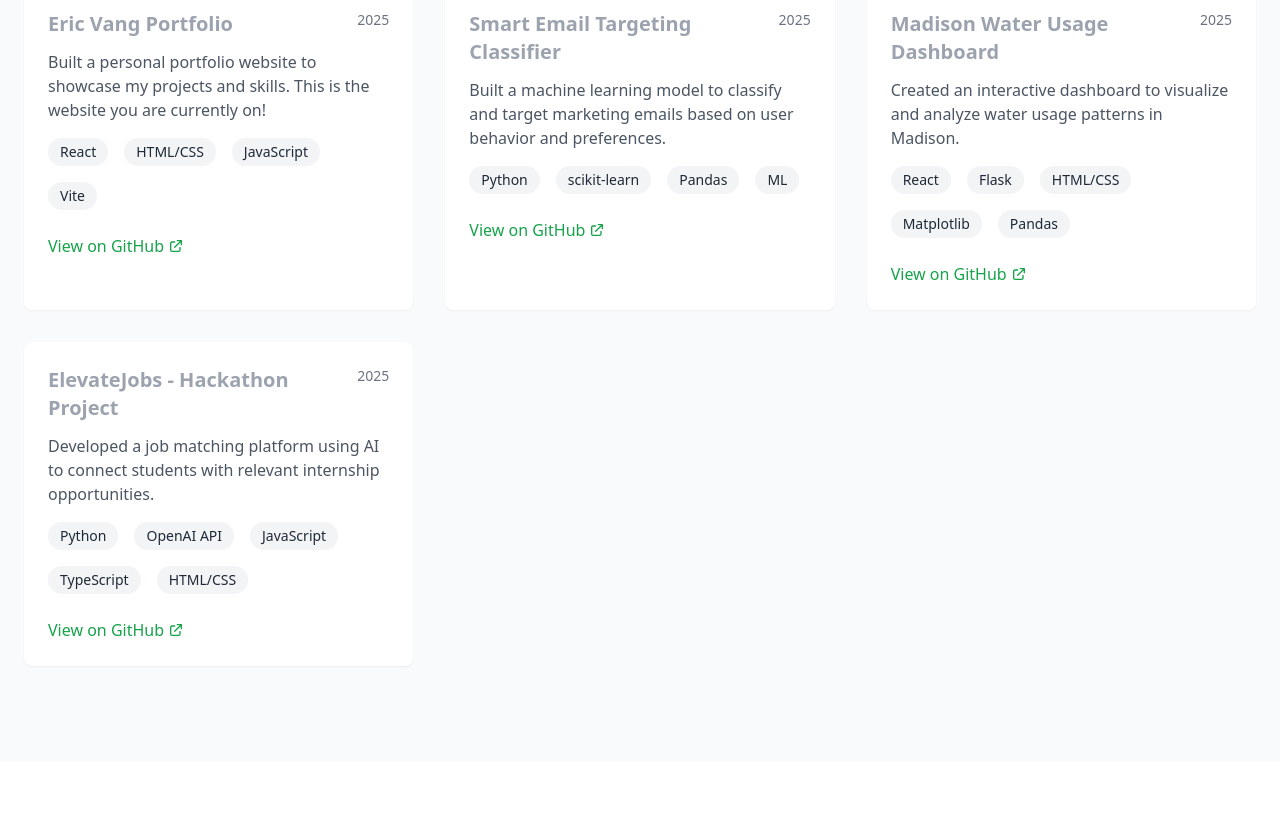
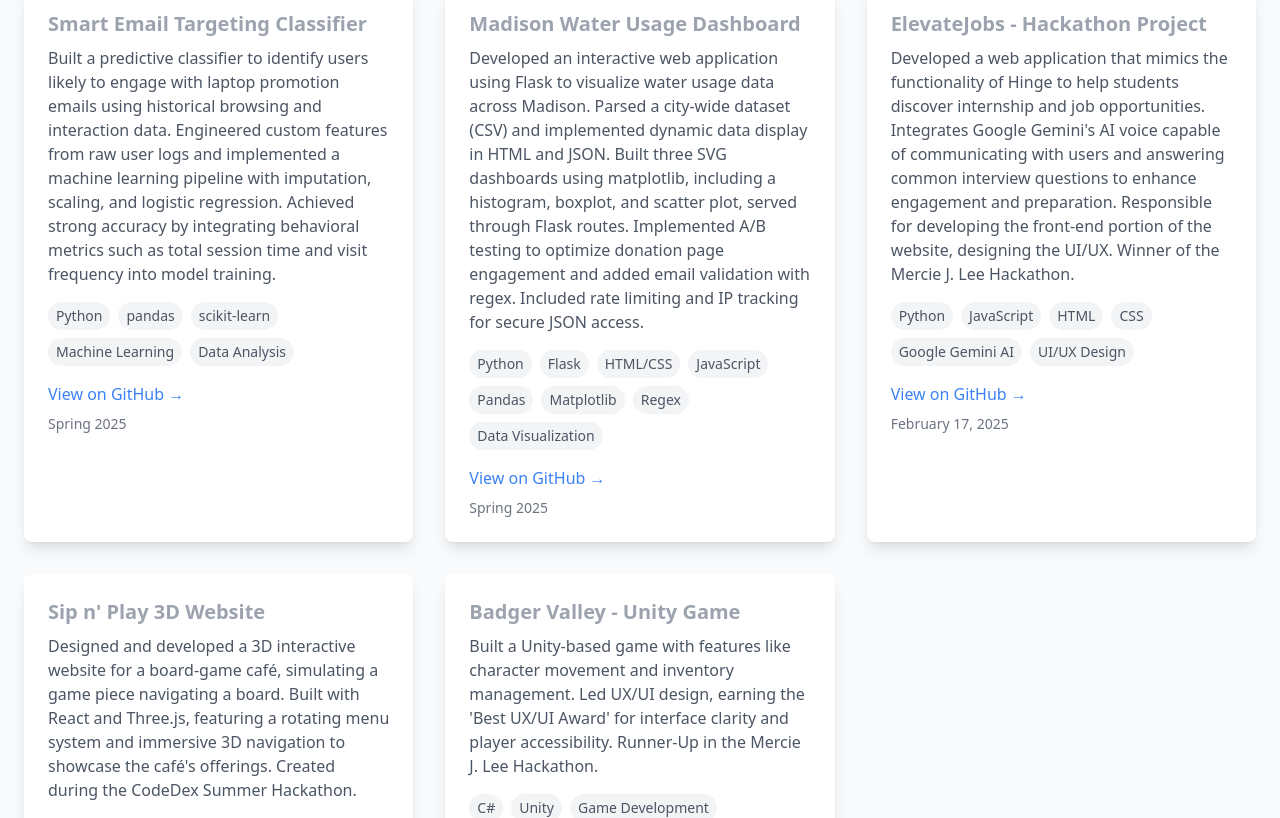
Before and after one commit to ericvang/Personal-Website, a React (Vite) app: page / in a window 1280 px wide. Shown: the part 1022-1840 px from the top of the page. Built offline with nearby package versions, Linux system fonts and the light colour scheme; no server answers.

Commit message:
Convert to static site with local project data

```diff
--- a/src/components/Projects.tsx
+++ b/src/components/Projects.tsx
@@ -1,75 +1,8 @@
 import React from 'react';
-import { useQuery } from '@tanstack/react-query';
-import axios from 'axios';
-
-interface Project {
-  id: string;
-  title: string;
-  description: string;
-  githubUrl: string;
-  technologies: string[];
-  date: string;
-}
+import { projects } from '../data/projects';
 
 const Projects = () => {
-  const { data: projects, isLoading, error } = useQuery<Project[]>({
-    queryKey: ['projects'],
-    queryFn: async () => {
-      try {
-        console.log('Fetching projects...');
-        const response = await axios.get('/api/projects');
-        console.log('Projects response:', response.data);
-        return response.data;
-      } catch (error) {
-        console.error('Error fetching projects:', error);
-        if (axios.isAxiosError(error)) {
-          console.error('Axios error details:', {
-            message: error.message,
-            response: error.response?.data,
-            status: error.response?.status,
-          });
-        }
-        // Fallback data
-        return [
-          {
-            id: '1',
-            title: 'Eric Vang Portfolio',
-            description: 'Built a personal portfolio website to showcase my projects and skills. This is the website you are currently on! ',
-            githubUrl: '',
-            technologies: ['React', 'HTML/CSS', 'JavaScript', 'Vite'],
-            date: '2025'
-          },
-          {
-            id: '2',
-            title: 'Smart Email Targeting Classifier',
-            description: 'Built a machine learning model to classify and target marketing emails based on user behavior and preferences.',
-            githubUrl: 'https://github.com/ericvang/email-classifier',
-            technologies: ['Python', 'scikit-learn', 'Pandas', 'ML'],
-            date: '2025'
-          },
-          {
-            id: '3',
-            title: 'Madison Water Usage Dashboard',
-            description: 'Created an interactive dashboard to visualize and analyze water usage patterns in Madison.',
-            githubUrl: 'https://github.com/ericvang/water-dashboard',
-            technologies: ['React', 'Flask', 'HTML/CSS', 'Matplotlib', 'Pandas'],
-            date: '2025'
-          },
-          {
-            id: '4',
-            title: 'ElevateJobs - Hackathon Project',
-            description: 'Developed a job matching platform using AI to connect students with relevant internship opportunities.',
-            githubUrl: 'https://github.com/ericvang/elevate-jobs',
-            technologies: ['Python', 'OpenAI API', 'JavaScript', 'TypeScript', 'HTML/CSS'],
-            date: '2025'
-          }
-        ];
-      }
-    },
-    retry: 1,
-  });
-
-  if (isLoading) {
+  if (!projects) {
     return (
       <section id="projects" className="py-24 section-light">
         <div className="container mx-auto px-6">
@@ -95,50 +28,34 @@ const Projects = () => {
           Projects
         </h2>
         <div className="grid grid-cols-1 md:grid-cols-2 lg:grid-cols-3 gap-8">
-          {projects?.map((project) => (
+          {projects.map((project) => (
             <div
               key={project.id}
-              className="project-card bg-white rounded-lg p-6 shadow-sm hover:shadow-md transition-shadow duration-200"
+              className="bg-white rounded-lg shadow-lg p-6 hover:shadow-xl transition-shadow duration-300"
             >
-              <div className="flex justify-between items-start mb-3">
-                <h3 className="text-xl font-semibold">{project.title}</h3>
-                <span className="text-sm text-gray-500">{project.date}</span>
-              </div>
-
-              <p className="text-gray-600 mb-4 line-clamp-3">{project.description}</p>
-
+              <h3 className="text-xl font-semibold mb-2">{project.title}</h3>
+              <p className="text-gray-600 mb-4">{project.description}</p>
               <div className="flex flex-wrap gap-2 mb-4">
-                {project.technologies.map((tech) => (
+                {project.technologies.map((tech, index) => (
                   <span
-                    key={tech}
-                    className="tech-tag px-3 py-1 bg-gray-100 text-gray-600 text-sm rounded-full"
+                    key={index}
+                    className="px-2 py-1 bg-gray-100 text-gray-600 rounded-full text-sm"
                   >
                     {tech}
                   </span>
                 ))}
               </div>
-
-              <a
-                href={project.githubUrl}
-                target="_blank"
-                rel="noopener noreferrer"
-                className="inline-flex items-center text-green-600 hover:text-green-700 transition-colors duration-200"
-              >
-                View on GitHub
-                <svg
-                  className="ml-1 h-4 w-4"
-                  fill="none"
-                  stroke="currentColor"
-                  viewBox="0 0 24 24"
+              {project.githubUrl && (
+                <a
+                  href={project.githubUrl}
+                  target="_blank"
+                  rel="noopener noreferrer"
+                  className="text-blue-500 hover:text-blue-600 transition-colors duration-300"
                 >
-                  <path
-                    strokeLinecap="round"
-                    strokeLinejoin="round"
-                    strokeWidth={2}
-                    d="M10 6H6a2 2 0 00-2 2v10a2 2 0 002 2h10a2 2 0 002-2v-4M14 4h6m0 0v6m0-6L10 14"
-                  />
-                </svg>
-              </a>
+                  View on GitHub →
+                </a>
+              )}
+              <div className="mt-2 text-sm text-gray-500">{project.date}</div>
             </div>
           ))}
         </div>
--- /dev/null
+++ b/src/data/projects.ts
@@ -0,0 +1,51 @@
+export interface Project {
+  id: string;
+  title: string;
+  description: string;
+  githubUrl: string;
+  technologies: string[];
+  date: string;
+}
+
+export const projects: Project[] = [
+  {
+    id: '1',
+    title: "Smart Email Targeting Classifier",
+    description: "Built a predictive classifier to identify users likely to engage with laptop promotion emails using historical browsing and interaction data. Engineered custom features from raw user logs and implemented a machine learning pipeline with imputation, scaling, and logistic regression. Achieved strong accuracy by integrating behavioral metrics such as total session time and visit frequency into model training.",
+    githubUrl: "https://github.com/ericvang/smart-email-classifier",
+    technologies: ["Python", "pandas", "scikit-learn", "Machine Learning", "Data Analysis"],
+    date: "Spring 2025"
+  },
+  {
+    id: '2',
+    title: "Madison Water Usage Dashboard",
+    description: "Developed an interactive web application using Flask to visualize water usage data across Madison. Parsed a city-wide dataset (CSV) and implemented dynamic data display in HTML and JSON. Built three SVG dashboards using matplotlib, including a histogram, boxplot, and scatter plot, served through Flask routes. Implemented A/B testing to optimize donation page engagement and added email validation with regex. Included rate limiting and IP tracking for secure JSON access.",
+    githubUrl: "https://github.com/ericvang/madison-water-dashboard",
+    technologies: ["Python", "Flask", "HTML/CSS", "JavaScript", "Pandas", "Matplotlib", "Regex", "Data Visualization"],
+    date: "Spring 2025"
+  },
+  {
+    id: '3',
+    title: "ElevateJobs - Hackathon Project",
+    description: "Developed a web application that mimics the functionality of Hinge to help students discover internship and job opportunities. Integrates Google Gemini's AI voice capable of communicating with users and answering common interview questions to enhance engagement and preparation. Responsible for developing the front-end portion of the website, designing the UI/UX. Winner of the Mercie J. Lee Hackathon.",
+    githubUrl: "https://github.com/ericvang/elevate-jobs",
+    technologies: ["Python", "JavaScript", "HTML", "CSS", "Google Gemini AI", "UI/UX Design"],
+    date: "February 17, 2025"
+  },
+  {
+    id: '4',
+    title: "Sip n' Play 3D Website",
+    description: "Designed and developed a 3D interactive website for a board-game café, simulating a game piece navigating a board. Built with React and Three.js, featuring a rotating menu system and immersive 3D navigation to showcase the café's offerings. Created during the CodeDex Summer Hackathon.",
+    githubUrl: "https://github.com/ericvang/sip-n-play-3d",
+    technologies: ["JSX", "JavaScript", "HTML", "CSS", "Three.js", "React", "3D Graphics"],
+    date: "July 2024"
+  },
+  {
+    id: '5',
+    title: "Badger Valley - Unity Game",
+    description: "Built a Unity-based game with features like character movement and inventory management. Led UX/UI design, earning the 'Best UX/UI Award' for interface clarity and player accessibility. Runner-Up in the Mercie J. Lee Hackathon.",
+    githubUrl: "https://github.com/ericvang/badger-valley",
+    technologies: ["C#", "Unity", "Game Development", "UI/UX Design"],
+    date: "February 18, 2024"
+  },
+];
--- a/vite.config.ts
+++ b/vite.config.ts
@@ -23,9 +23,14 @@ export default defineConfig(({ mode }: { mode: string }) => ({
     mode === 'development' &&
     componentTagger(),
   ].filter(Boolean),
+  base: '/eric-vang-ai-portfolio/',  // Replace with your repository name
   resolve: {
     alias: {
       "@": path.resolve(__dirname, "./src"),
     },
   },
+  build: {
+    outDir: 'dist',
+    assetsDir: 'assets',
+  },
 }));
```
Also changed, not shown: package.json (+6 -3 lines), 1 other file (tests, documents, lock files or other folders).
